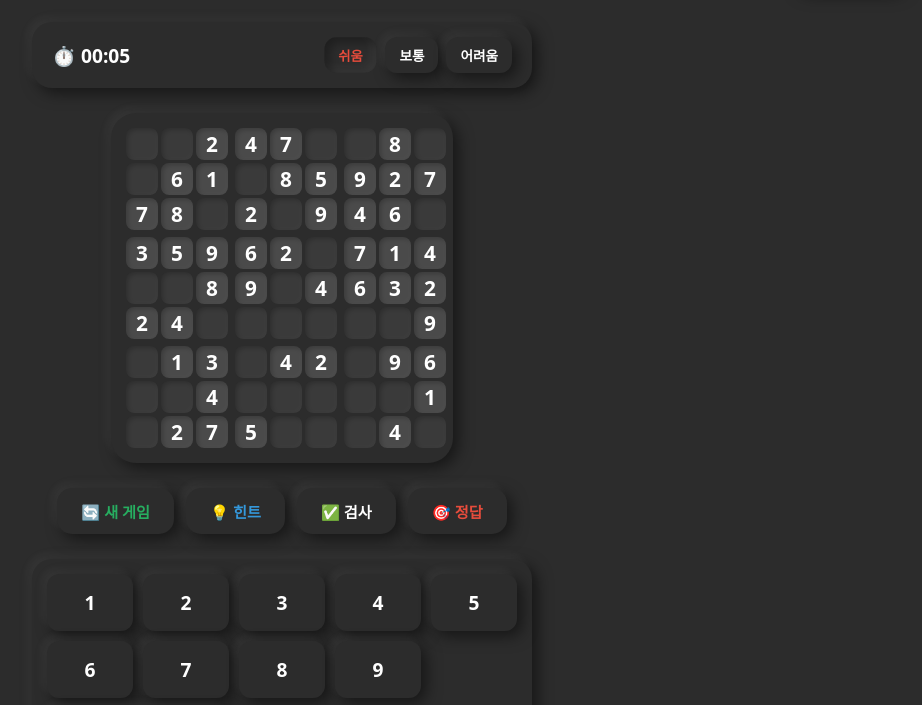
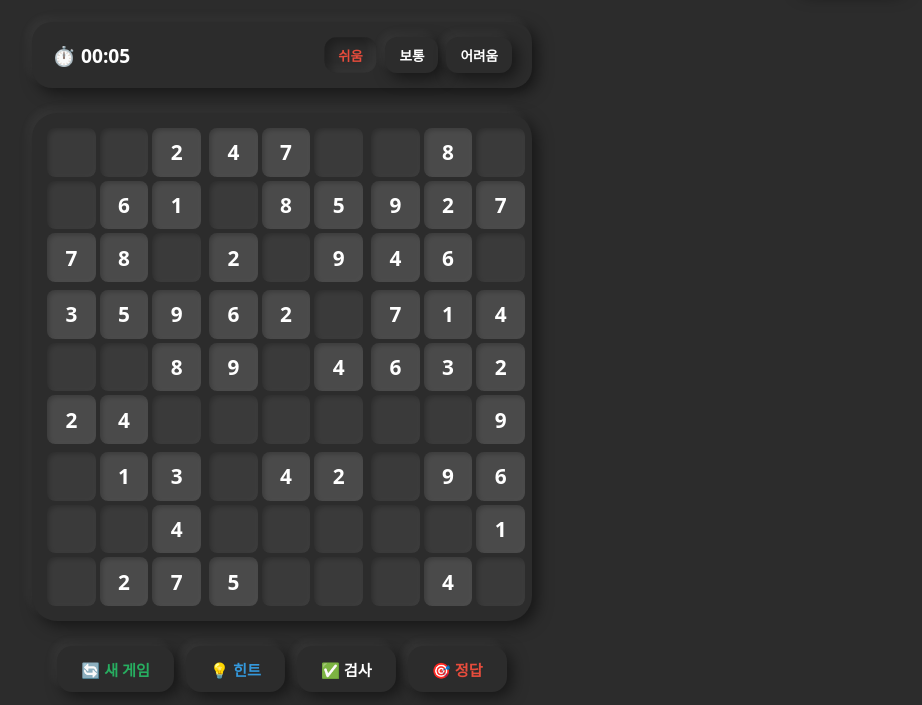
Before and after one commit to HSH88888/sudoku, a plain HTML site: page index.html in a window 1280 px wide. Shown: the part 74-779 px from the top of the page, without its empty margins (358-1280 px from the left). Drawn offline with Linux system fonts and the light colour scheme.

```diff
--- a/index.html
+++ b/index.html
@@ -145,11 +145,12 @@
         .sudoku-board {
             display: grid;
             grid-template-columns: repeat(9, 1fr);
-            gap: 3px;
+            gap: 4px;
             padding: 15px;
             border-radius: 25px;
             background: var(--primary-color);
             box-shadow: var(--shadow-light), var(--shadow-dark);
+            width: 100%;
         }
 
         .cell {
```
Also changed, not shown: index_v1_original.html (deleted).
